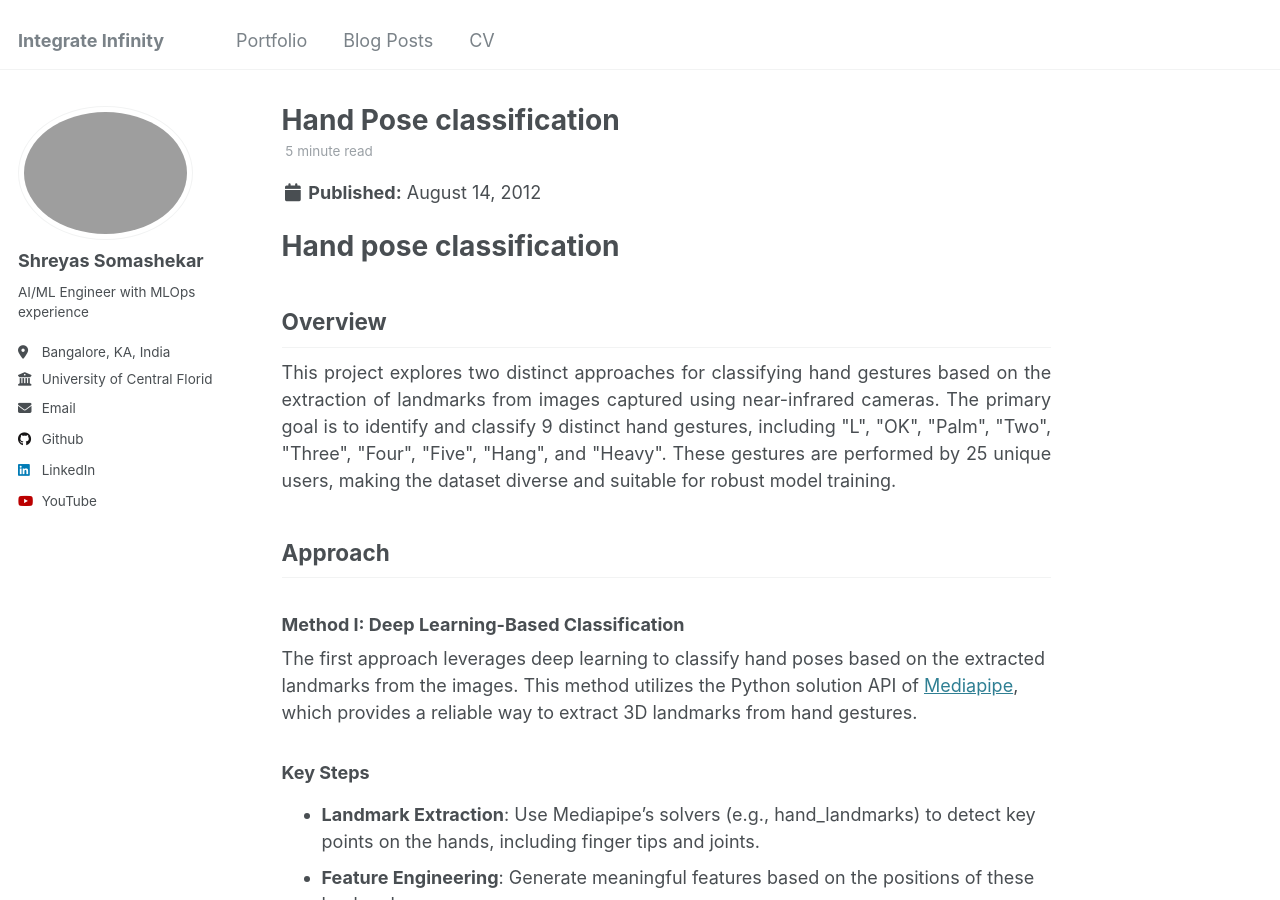
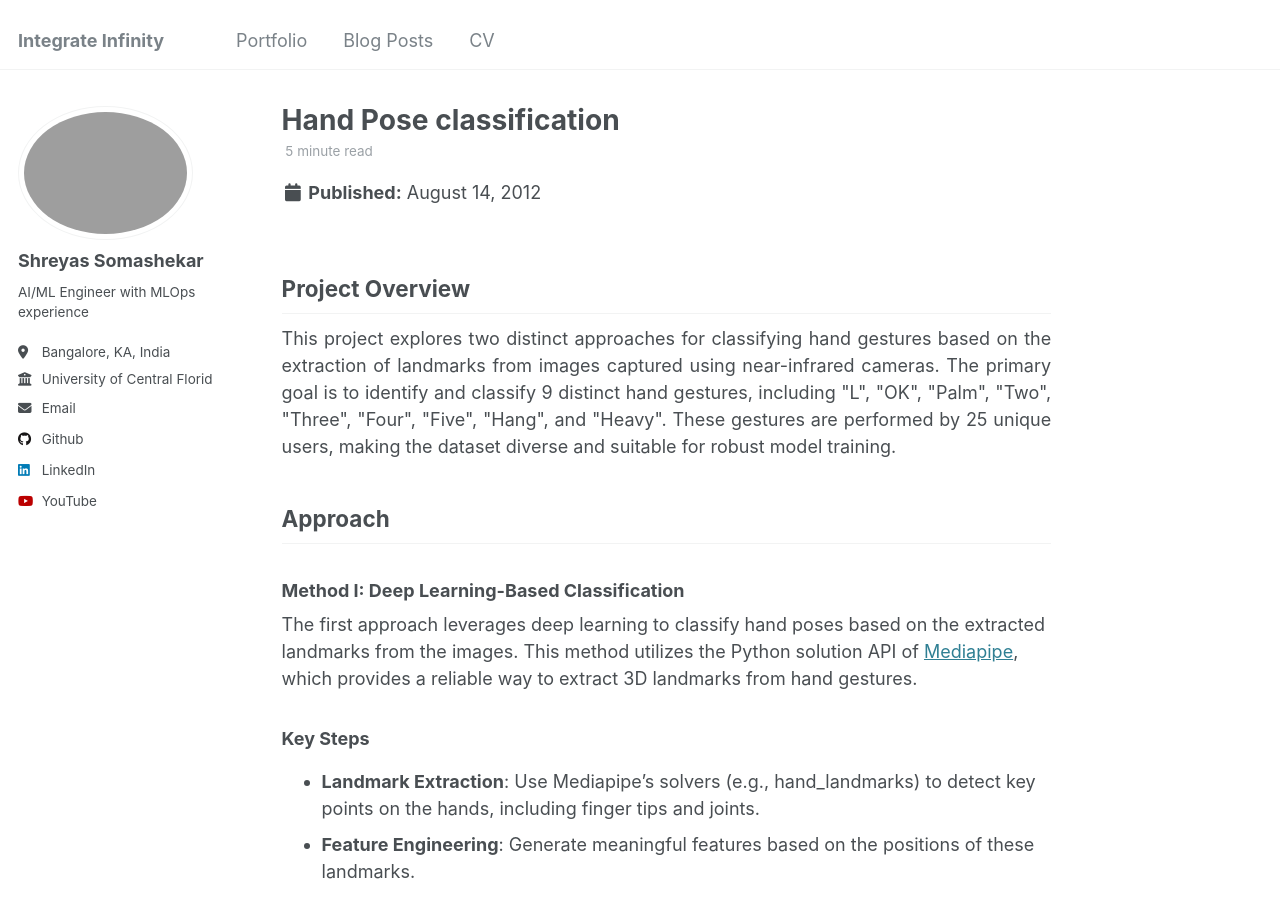
Before and after one commit to sher-somas/sher-somas.github.io, a Jekyll site: the page built from _posts/2012-08-14-blog-post-1.md, in a window 1280 px wide and 900 px high. Built offline with Jekyll 4.4.1, drawn with Linux system fonts in a browser that asks for light colours.

Commit message:
Fixed duplication issue

```diff
--- a/_posts/2012-08-14-blog-post-1.md
+++ b/_posts/2012-08-14-blog-post-1.md
@@ -8,10 +8,10 @@ tags:
   - Tensorflow
 ---
 
-Hand pose classification
-======
+<!-- Hand pose classification
+====== -->
 
-## Overview
+## Project Overview
 
 <div style="text-align: justify;">
 This project explores two distinct approaches for classifying hand gestures based on the extraction of landmarks from images captured using near-infrared cameras. The primary goal is to identify and classify 9 distinct hand gestures, including "L", "OK", "Palm", "Two", "Three", "Four", "Five", "Hang", and "Heavy". These gestures are performed by 25 unique users, making the dataset diverse and suitable for robust model training.
```
